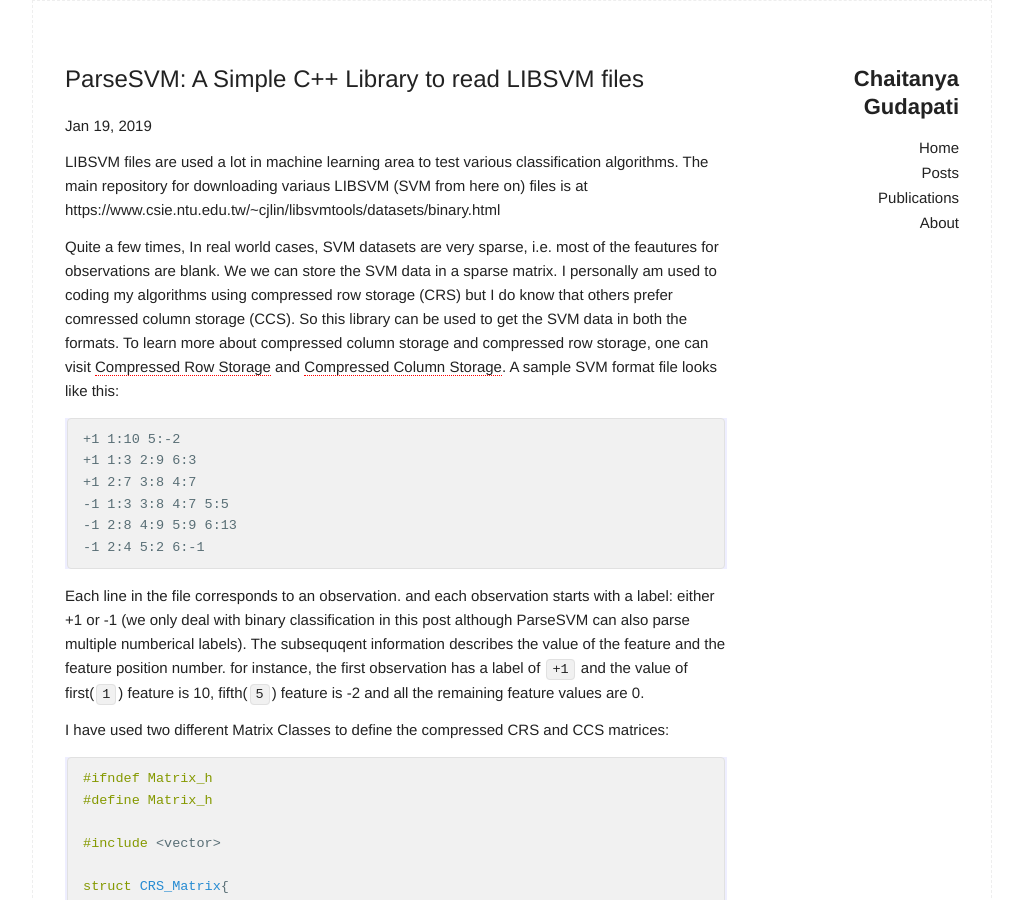
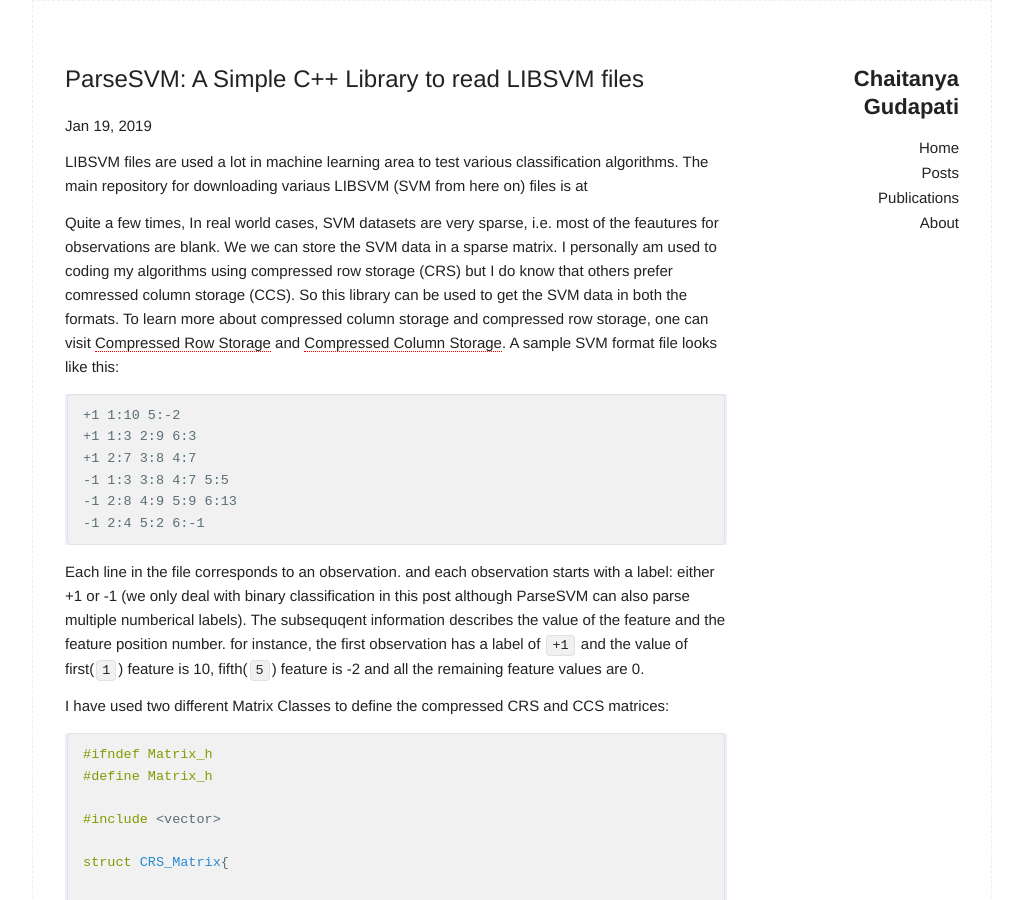
Before and after one commit to CGudapati/cgudapati.github.io, a Jekyll site: the page built from _posts/2019-01-19-A-Simple-C++-Library-to-Parse-LIBSVM-files.markdown, in a window 1280 px wide and 900 px high. Shown: the whole window, without its empty margins (128-1151 px from the left). Built offline with Jekyll 4.4.1, drawn with Linux system fonts in a browser that asks for light colours.

Commit message:
format change links

```diff
--- a/_posts/2019-01-19-A-Simple-C++-Library-to-Parse-LIBSVM-files.markdown
+++ b/_posts/2019-01-19-A-Simple-C++-Library-to-Parse-LIBSVM-files.markdown
@@ -6,7 +6,7 @@
 use_math: true
 description: In this post, we will take a look at a simple C++ library to read SVM files and store them in either compressed row storage or compressed column storage matrices.
 ---
-LIBSVM files are used a lot in machine learning area to test various classification algorithms. The main repository for downloading variaus LIBSVM (SVM from here on) files is at https://www.csie.ntu.edu.tw/~cjlin/libsvmtools/datasets/binary.html
+LIBSVM files are used a lot in machine learning area to test various classification algorithms. The main repository for downloading variaus LIBSVM (SVM from here on) files is at [](https://www.csie.ntu.edu.tw/~cjlin/libsvmtools/datasets/binary.html)
 
 Quite a few times, In real world cases,  SVM datasets are very sparse, i.e. most of the feautures for observations are blank. We we can store the SVM data in a sparse matrix. I personally am used to coding my algorithms using compressed row storage (CRS) but I do know that others prefer comressed column storage (CCS). So this library can be used to get the SVM data in both the formats. To learn more about compressed column storage and compressed row storage, one can visit [Compressed Row Storage](http://netlib.org/linalg/html_templates/node91.html) and [Compressed Column Storage](http://netlib.org/linalg/html_templates/node91.html).  A sample SVM format file looks like this:
 
```
